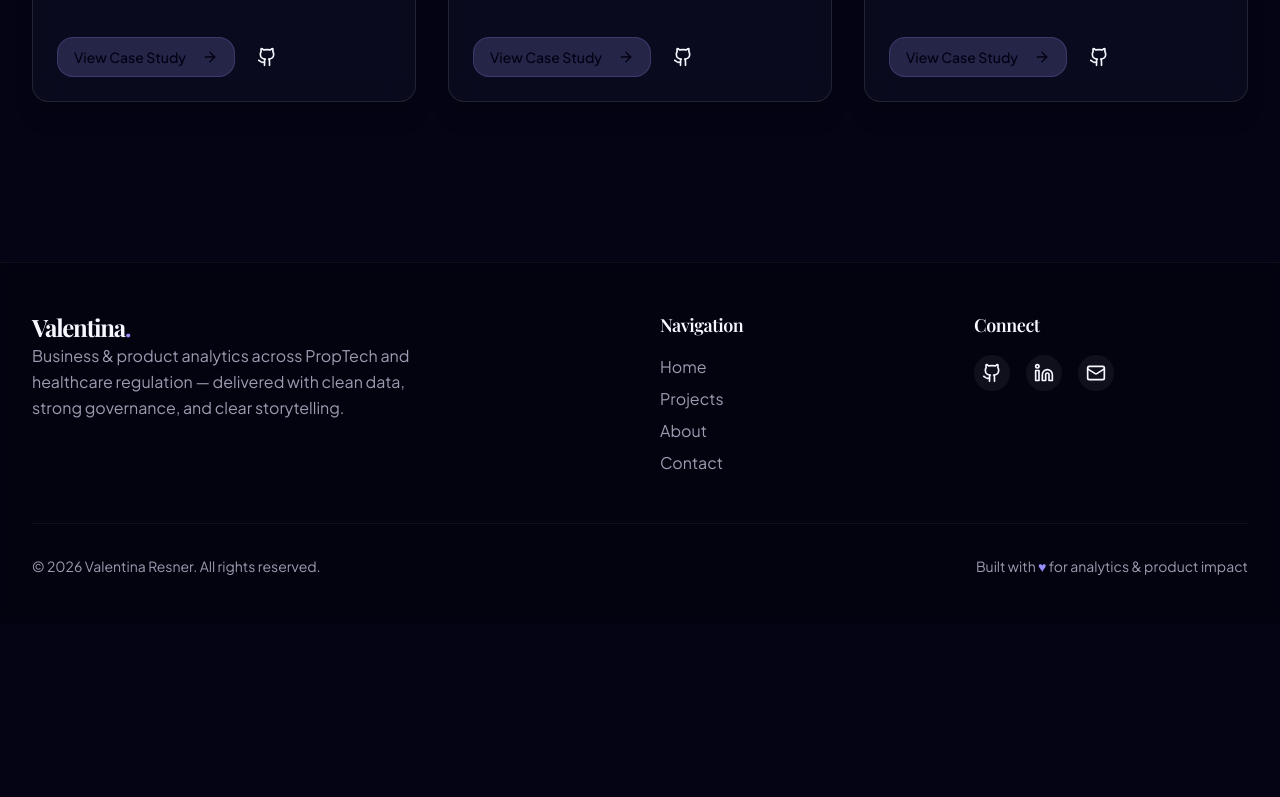
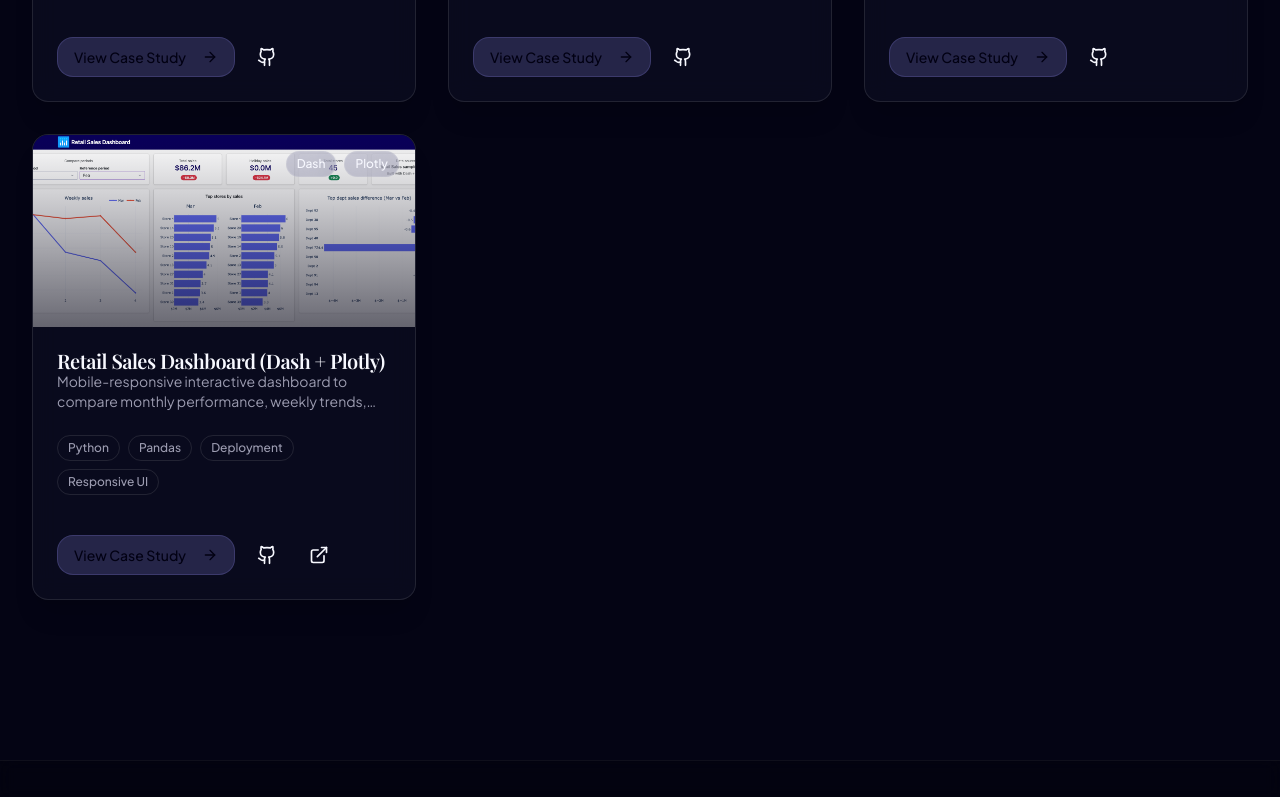
Before and after one commit to zlundra/portfolio-2026, a React (Vite) app: page /projects in a window 1280 px wide. Shown: the part 678-1475 px from the top of the page. Before the commit the page ends 1302 px from the top, so only its background shows below. Built offline with nearby package versions, Linux system fonts and the light colour scheme.

Commit message:
Add Retail Sales Dashboard project details

```diff
--- a/src/pages/Projects.tsx
+++ b/src/pages/Projects.tsx
@@ -50,6 +50,17 @@ const PROJECTS: Project[] = [
     notebookUrl:
       "/notebooks/Public%20Health%20Surveillance%20%28Data%20Engineering%29.html",
   },
+  {
+  id: "retail-sales-dashboard",
+  title: "Retail Sales Dashboard (Dash + Plotly)",
+  description:
+    "Mobile-responsive interactive dashboard to compare monthly performance, weekly trends, and top stores/departments.",
+  tags: ["Dash", "Plotly", "Python", "Pandas", "Deployment", "Responsive UI"],
+  imageUrl: "/images/retail-dashboard.png",
+  githubUrl: "https://github.com/zlundra/dash-retail-sales-dashboard",
+  demoUrl: "https://dash-retail-sales-dashboard.onrender.com/",
+  category: "Data Apps"
+},
 ];
 
 export default function Projects() {
```
